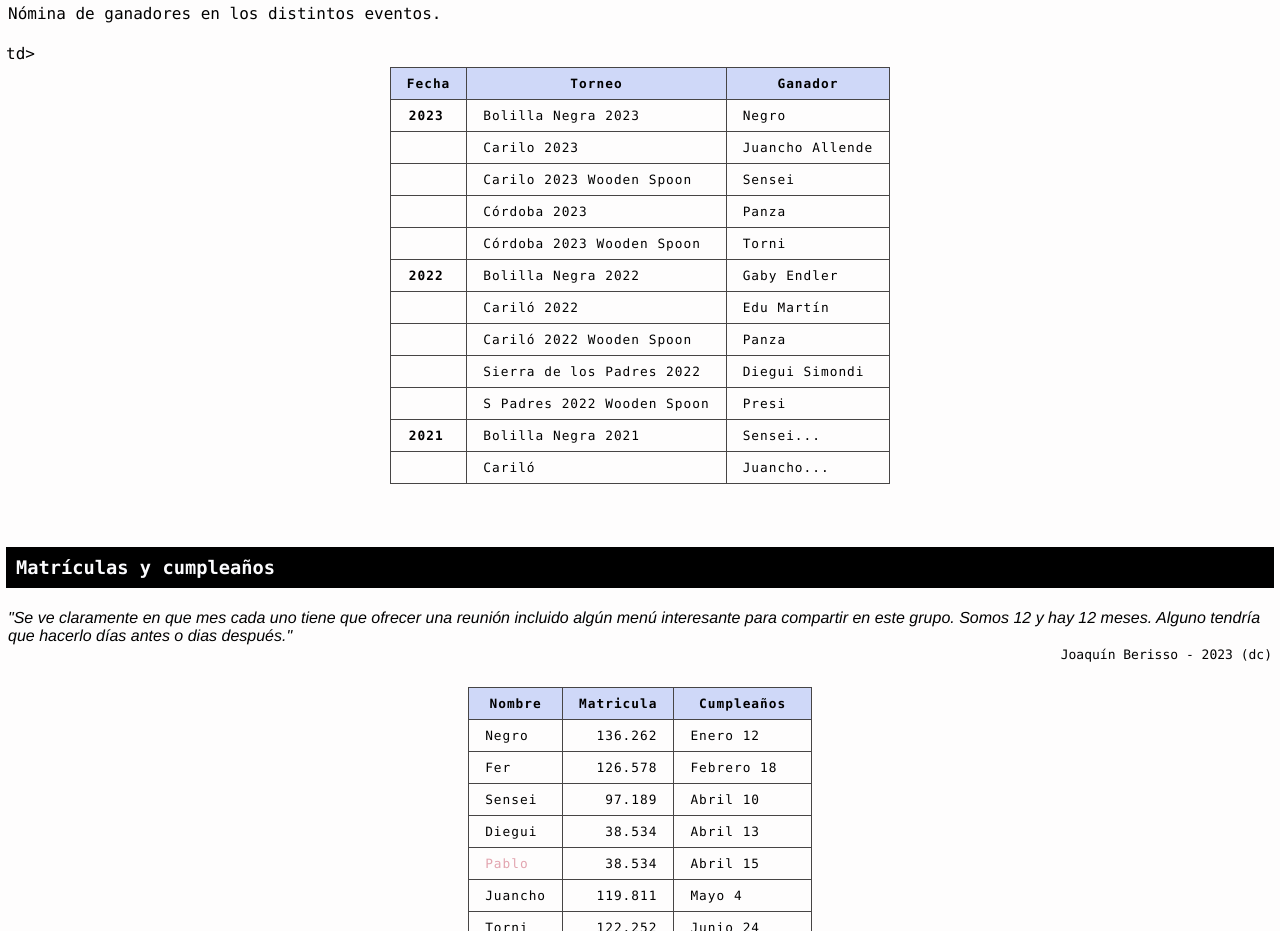
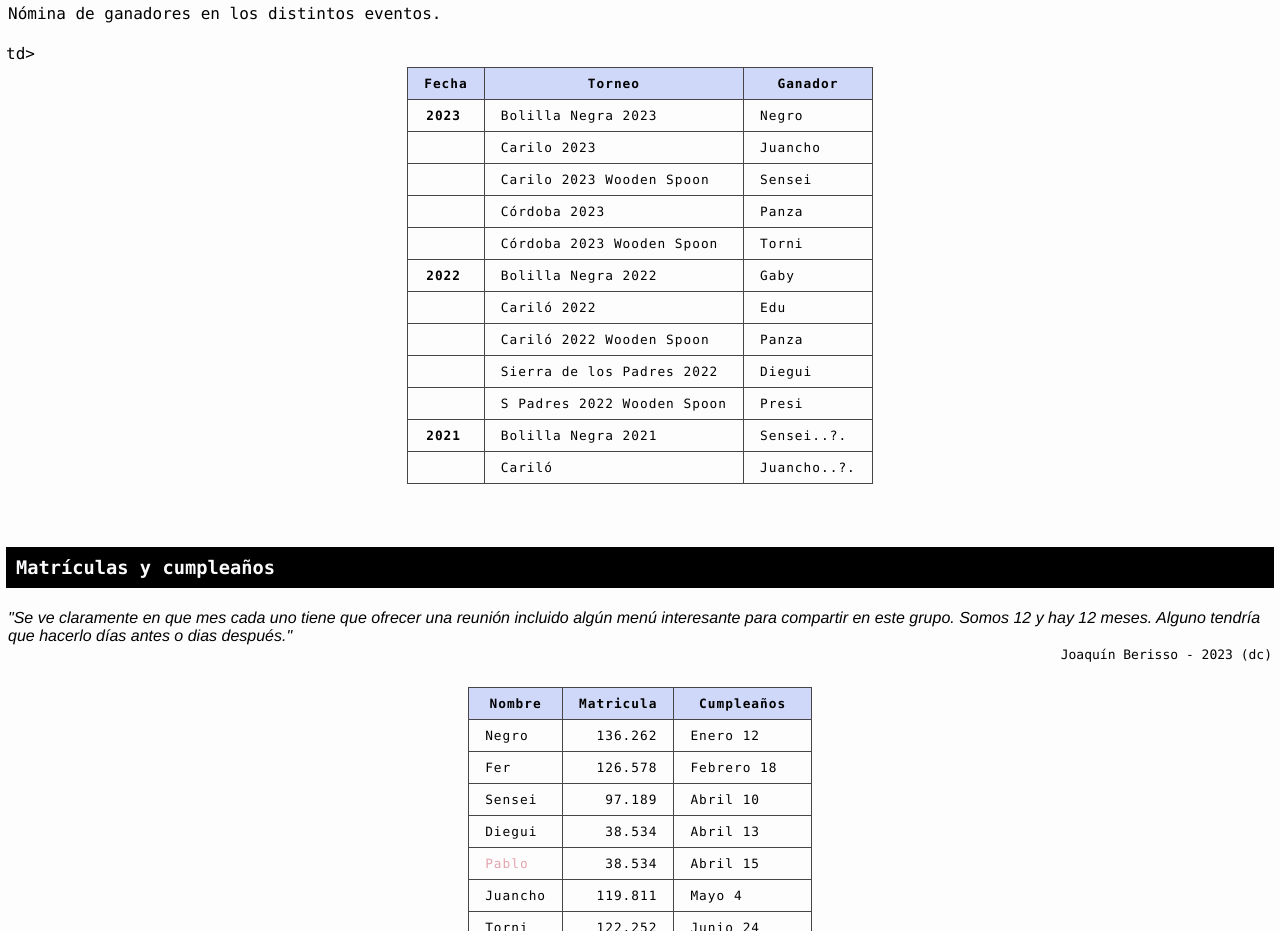
Before and after one commit to Gatoromerogolf/proyecto-bolilla-2, a plain HTML site: page inicial.html in a window 1280 px wide. Shown: the part 1720-2651 px from the top of the page. Drawn offline with Linux system fonts and the light colour scheme.

Commit message:
Add files via upload

```diff
--- a/inicial.html
+++ b/inicial.html
@@ -196,7 +196,7 @@
           <tr>
             <td></td>
             <td>Carilo 2023</td>
-            <td>Juancho Allende</td>
+            <td>Juancho</td>
           </tr>
           <tr>
             <td></td>
@@ -216,12 +216,12 @@
           <tr>
             <td><b>2022</b></td>
             <td>Bolilla Negra 2022</td>
-            <td>Gaby Endler</td>
+            <td>Gaby</td>
           </tr>
           <tr>
             <td></td>
             <td>Cariló 2022</td>
-            <td>Edu Martín</td>
+            <td>Edu </td>
           </tr>
           <tr>
             <td></td>
@@ -231,7 +231,7 @@
           <tr>
             <td></td>
             <td>Sierra de los Padres 2022</td>
-            <td>Diegui Simondi</td>
+            <td>Diegui</td>
           </tr>
           <tr>
             <td></td>
@@ -241,12 +241,12 @@
           <tr>
             <td><b>2021</b></td>
             <td>Bolilla Negra 2021</td>
-            <td> Sensei...</td>
+            <td> Sensei..?.</td>
           </tr>
           <tr>
             <td></td>
             <td>Cariló</td>
-            <td>Juancho...</td>
+            <td>Juancho..?.</td>
           </tr>
 
         </Table>
```
